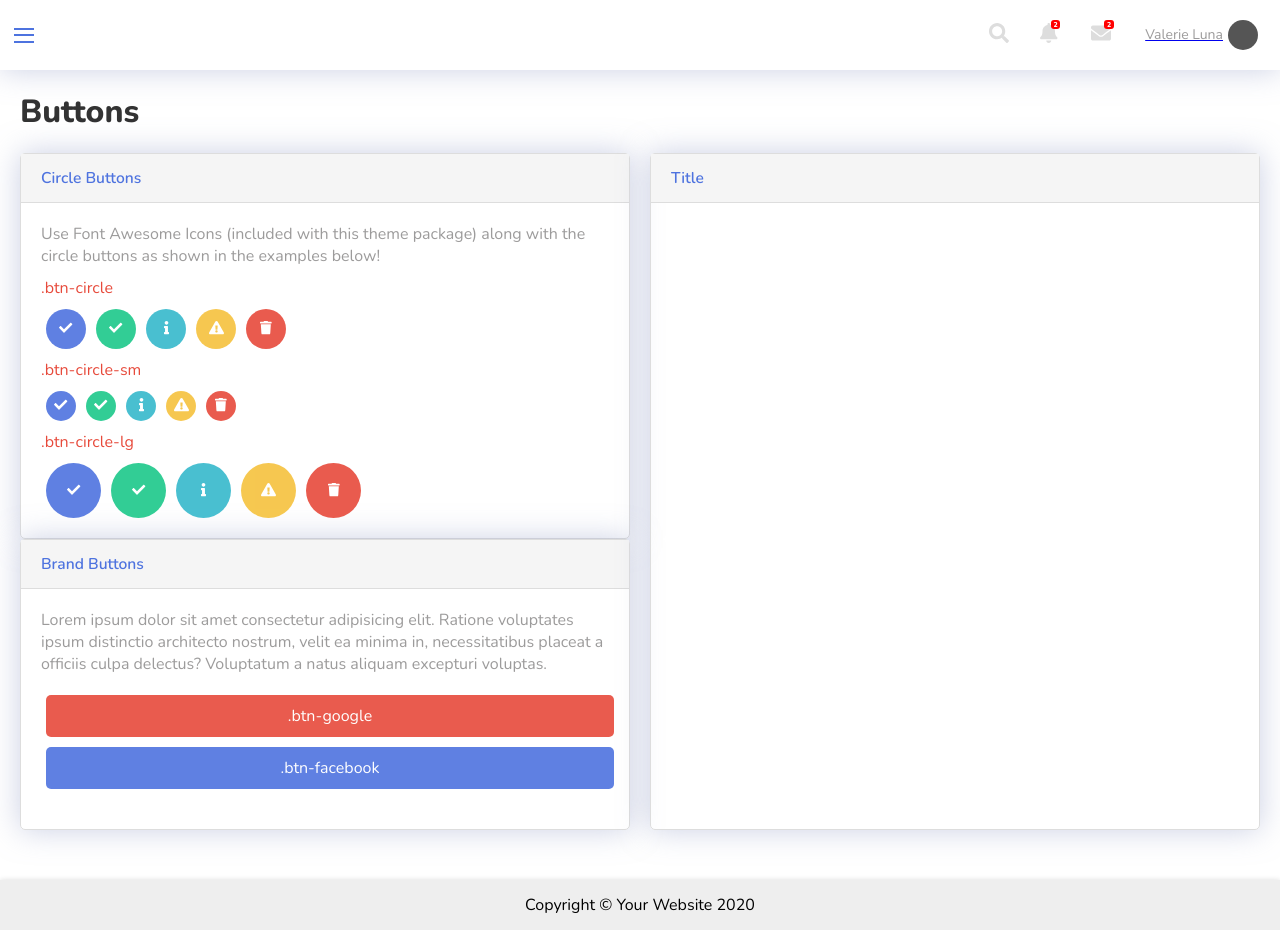
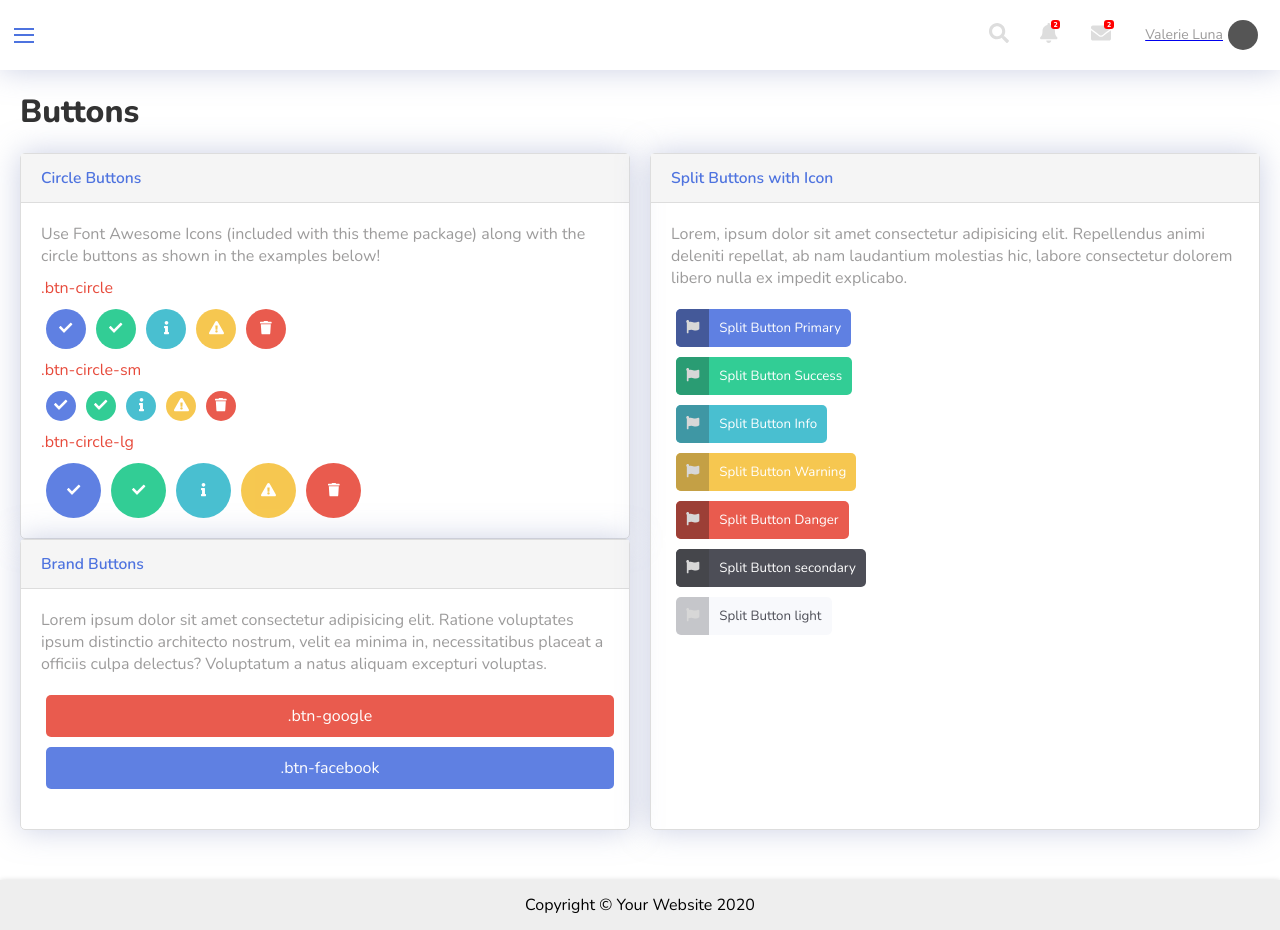
Before and after one commit to RobertLigman/sb-admin-2-clone, a React (Create React App) app: page /buttons in a window 1280 px wide. Built offline with nearby package versions, Linux system fonts and the light colour scheme.

Commit message:
finish buttons subpage

```diff
--- a/src/components/Buttons/Button/Button.css
+++ b/src/components/Buttons/Button/Button.css
@@ -55,3 +55,62 @@
     width: 100%;
     font-size: 1rem;
 }
+
+.btn-secondary {
+    background-color: #3a3b45;
+}
+
+.btn-light {
+    color: #3a3b45;
+    background-color: #f8f9fc;
+}
+
+.btn-split {
+    padding-top: 0;
+    padding-bottom: 0;
+    padding-left: 0;
+}
+
+.btn-split #text {
+    color: black;
+}
+
+.btn-split div {
+    border-radius: 5px 0 0 5px;
+    margin-right: 10px;
+    display: inline-block;
+    padding: 10px;
+    /* background-color: #fff; */
+}
+
+.btn-split .btn__icon {
+    color: lightgray;
+}
+
+.btn-split.btn-primary div {
+    background-color: #30488f;
+}
+
+.btn-split.btn-success div {
+    background-color: #139264;
+}
+
+.btn-split.btn-info div {
+    background-color: #2b8c9b;
+}
+
+.btn-split.btn-warning div {
+    background-color: #be9631;
+}
+
+.btn-split.btn-danger div {
+    background-color: #922b21;
+}
+
+.btn-split.btn-secondary div {
+    background-color: #313238;
+}
+
+.btn-split.btn-light div {
+    background-color: #bfc0c5;
+}
--- a/src/components/Buttons/Buttons.css
+++ b/src/components/Buttons/Buttons.css
@@ -30,3 +30,11 @@ p.danger {
     flex-direction: column;
     gap: 10px;
 }
+
+.split-button-container {
+    margin: 20px 0;
+    display: flex;
+    flex-direction: column;
+    gap: 10px;
+    align-items: flex-start;
+}
--- a/src/components/Buttons/Buttons.js
+++ b/src/components/Buttons/Buttons.js
@@ -8,6 +8,7 @@ import {
   faInfo,
   faExclamationTriangle,
   faTrash,
+  faFlag,
 } from "@fortawesome/free-solid-svg-icons";
 import { FontAwesomeIcon } from "@fortawesome/react-fontawesome";
 import Button from "./Button/Button";
@@ -68,7 +69,57 @@ const Buttons = () => {
           </div>
         </Card>
       </div>
-      <Card />
+      <Card title="Split Buttons with Icon">
+        <p className="text">
+          Lorem, ipsum dolor sit amet consectetur adipisicing elit. Repellendus
+          animi deleniti repellat, ab nam laudantium molestias hic, labore
+          consectetur dolorem libero nulla ex impedit explicabo.
+        </p>
+        <div className="split-button-container">
+          <Button classes="btn-primary btn-split">
+            <div>
+              <FontAwesomeIcon icon={faFlag} className="btn__icon" />
+            </div>
+            Split Button Primary
+          </Button>
+          <Button classes="btn-success btn-split">
+            <div>
+              <FontAwesomeIcon icon={faFlag} className="btn__icon" />
+            </div>
+            Split Button Success
+          </Button>
+          <Button classes="btn-info btn-split">
+            <div>
+              <FontAwesomeIcon icon={faFlag} className="btn__icon" />
+            </div>
+            Split Button Info
+          </Button>
+          <Button classes="btn-warning btn-split">
+            <div>
+              <FontAwesomeIcon icon={faFlag} className="btn__icon" />
+            </div>
+            Split Button Warning
+          </Button>
+          <Button classes="btn-danger btn-split">
+            <div>
+              <FontAwesomeIcon icon={faFlag} className="btn__icon" />
+            </div>
+            Split Button Danger
+          </Button>
+          <Button classes="btn-secondary btn-split">
+            <div>
+              <FontAwesomeIcon icon={faFlag} className="btn__icon" />
+            </div>
+            Split Button secondary
+          </Button>
+          <Button classes="btn-light btn-split">
+            <div>
+              <FontAwesomeIcon icon={faFlag} className="btn__icon" />
+            </div>
+            Split Button light
+          </Button>
+        </div>
+      </Card>
       {/* <ColorTile /> */}
     </div>
   );
--- a/src/components/SideNav.js
+++ b/src/components/SideNav.js
@@ -40,7 +40,7 @@ const SideNav = (props) => {
       item.style.transform = "rotate(0deg)";
     });
     if (isExpanded) {
-      if (expandedItems != "") {
+      if (expandedItems !== "") {
         [...document.querySelectorAll(".allow_rotation")].find(
           (item) => item.parentNode.textContent === expandedItems
         ).style.transform = "rotate(90deg)";
```
